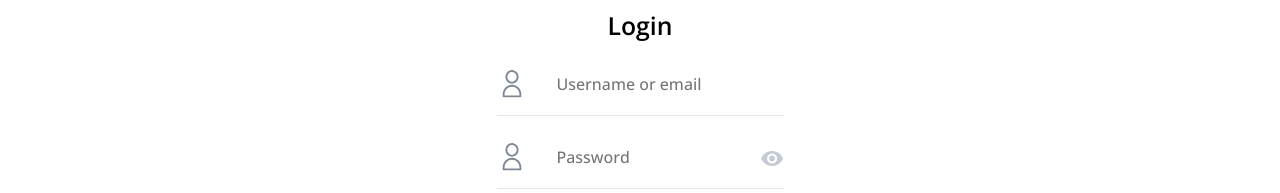
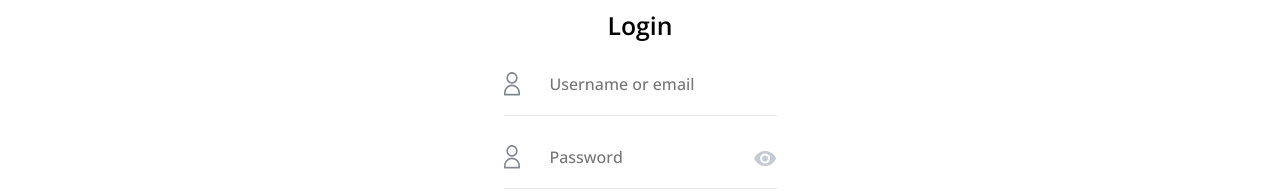
Before and after one commit to Android789515/recipe-site, a Next.js app: page /login in a window 1280 px wide. Shown: the part 607-800 px from the top of the page. Built offline with nearby package versions, Linux system fonts and the light colour scheme.

Commit message:
Tweaked size of icons in AuthInputs to better match the design.

```diff
--- a/components/generic-components/forms-and-inputs/AuthInput.tsx
+++ b/components/generic-components/forms-and-inputs/AuthInput.tsx
@@ -31,7 +31,7 @@ const AuthInput = ({
 }: Props) => {
     return (
         <div className={styles.inputSection}>
-            <Image className={styles.icon} src={iconSrc} width='30px' height='28px' alt='placeholder icon'/>
+            <Image className={styles.icon} src={iconSrc} alt='placeholder icon'/>
 
             <ControlledInput
                 labelStyles={styles.noBorder}
```
